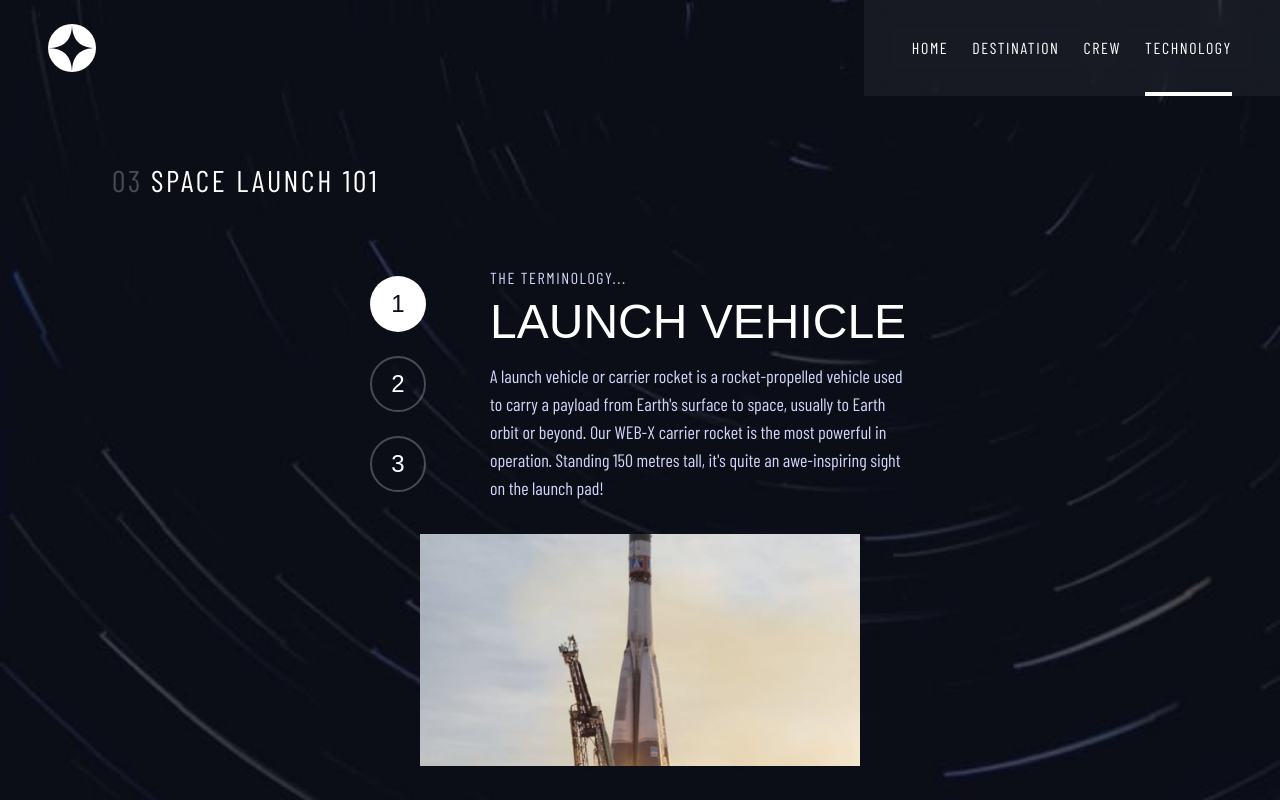
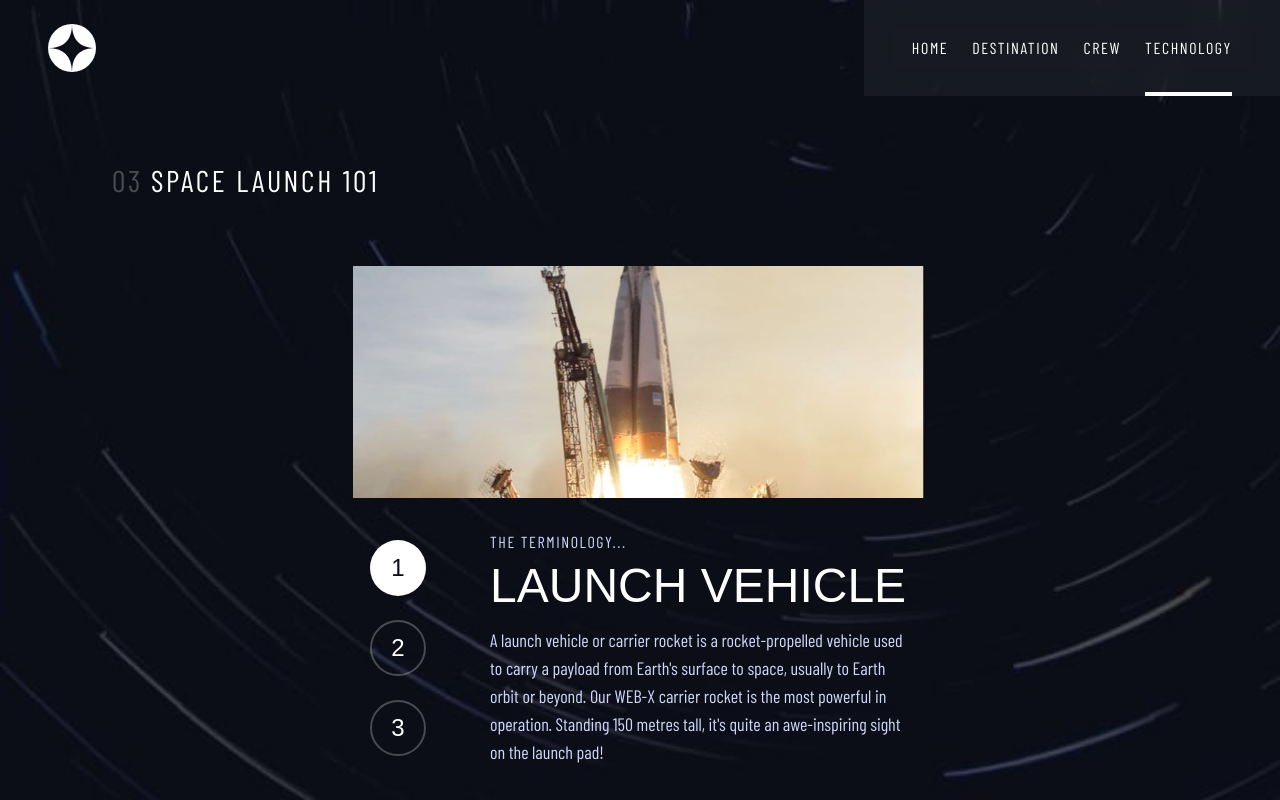
Before and after one commit to AfopeM/Space_Toursim, a Next.js app: page /technology in a window 1280 px wide. Built offline with nearby package versions, Linux system fonts and the light colour scheme; a web font is replaced by a local one.

Commit message:
Modify Technology page Laptop Layout

```diff
--- a/components/ButtonTabs.tsx
+++ b/components/ButtonTabs.tsx
@@ -17,17 +17,17 @@ export function ButtonTabsImage({ portrait, landscape }: ButtonTabsImageProps) {
       animate="animate"
       initial="initial"
       whileHover="hover"
-      className="relative h-56 w-full md:order-2 md:h-full md:w-5/12 lg:max-w-lg
-      md:port:order-first md:port:h-64 md:port:w-full"
+      className="relative h-56 w-full md:h-full md:w-full
+      lg:order-2 lg:max-w-lg md:port:order-first md:port:h-64"
     >
-      <source srcSet={portrait} media="(min-width:950px)" />
+      <source srcSet={portrait} media="(min-width:1440px)" />
       <Image
         fill
         priority
         alt={`image`}
         sizes="100%"
         src={landscape}
-        className="object-contain md:object-cover"
+        className="object-contain lg:object-cover"
       />
     </motion.picture>
   );
```
